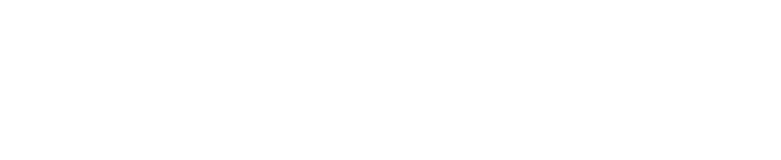
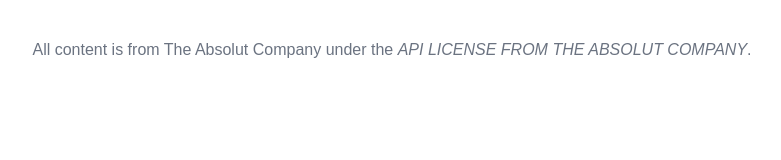
Before and after one commit to kprakobkit/drinks, a website: page app/index.html in a window 1280 px wide. Shown: the whole page, without its empty margins (248-1029 px from the left). Drawn offline with Linux system fonts and the light colour scheme.

Commit message:
Add attribution to THE ABSOLUT COMPANY.

```diff
--- a/app/css/main.css
+++ b/app/css/main.css
@@ -42,3 +42,12 @@
 .drink:hover .view-recipe {
   display: block;
 }
+
+footer {
+  position: fix;
+  bottom: 0;
+  text-align: center;
+  height: 100px;
+  line-height: 100px;
+  font-weight: 100;
+}
--- a/app/index.html
+++ b/app/index.html
@@ -10,5 +10,8 @@
     <div class="container" ng-view>
     </div>
     <script type="text/javascript" data-main="scripts/main.js" src="scripts/require.js"></script>
+    <footer>
+      All content is from The Absolut Company under the <em>API LICENSE FROM THE ABSOLUT COMPANY</em>.
+    </footer>
   </body>
 </html>
```
